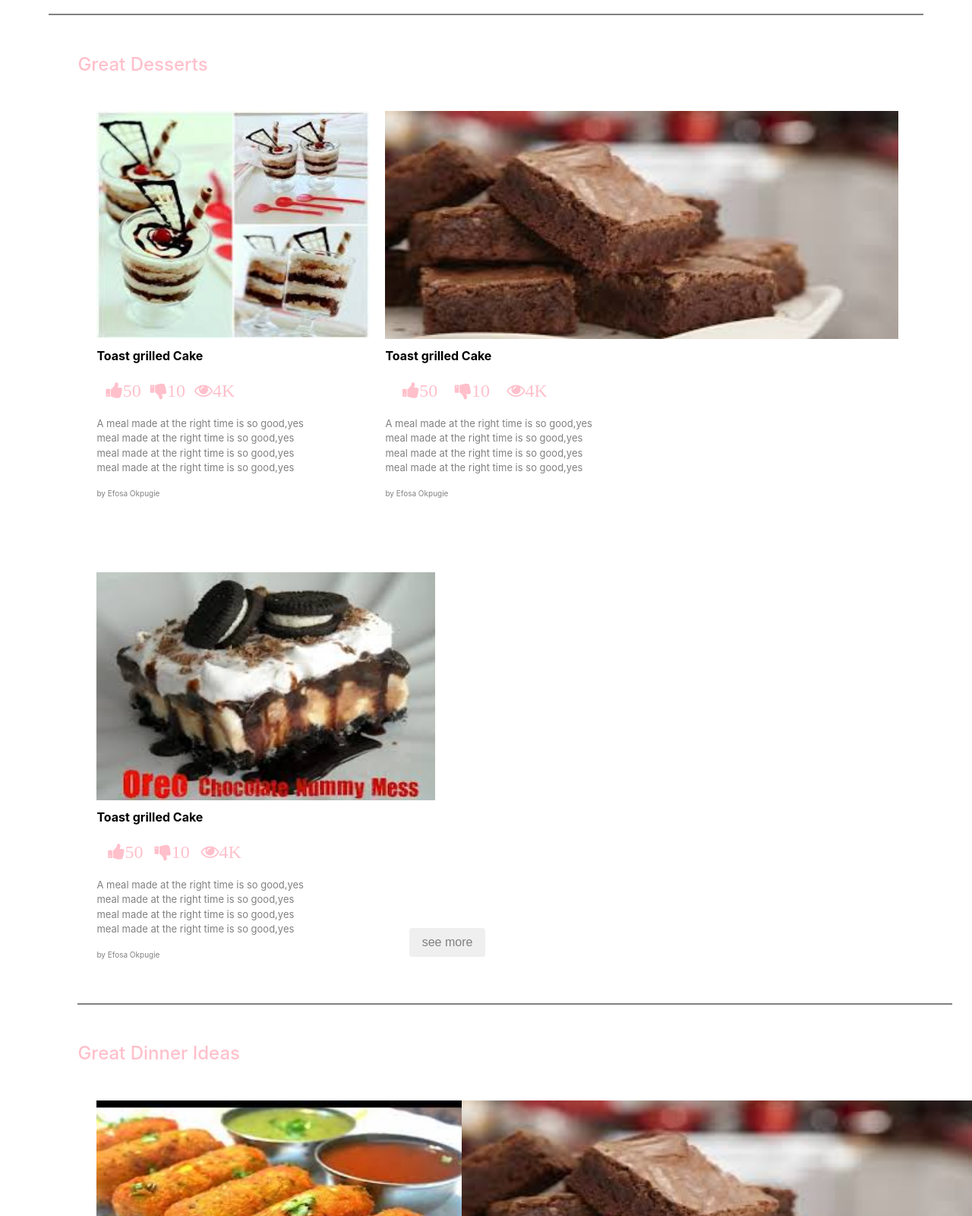
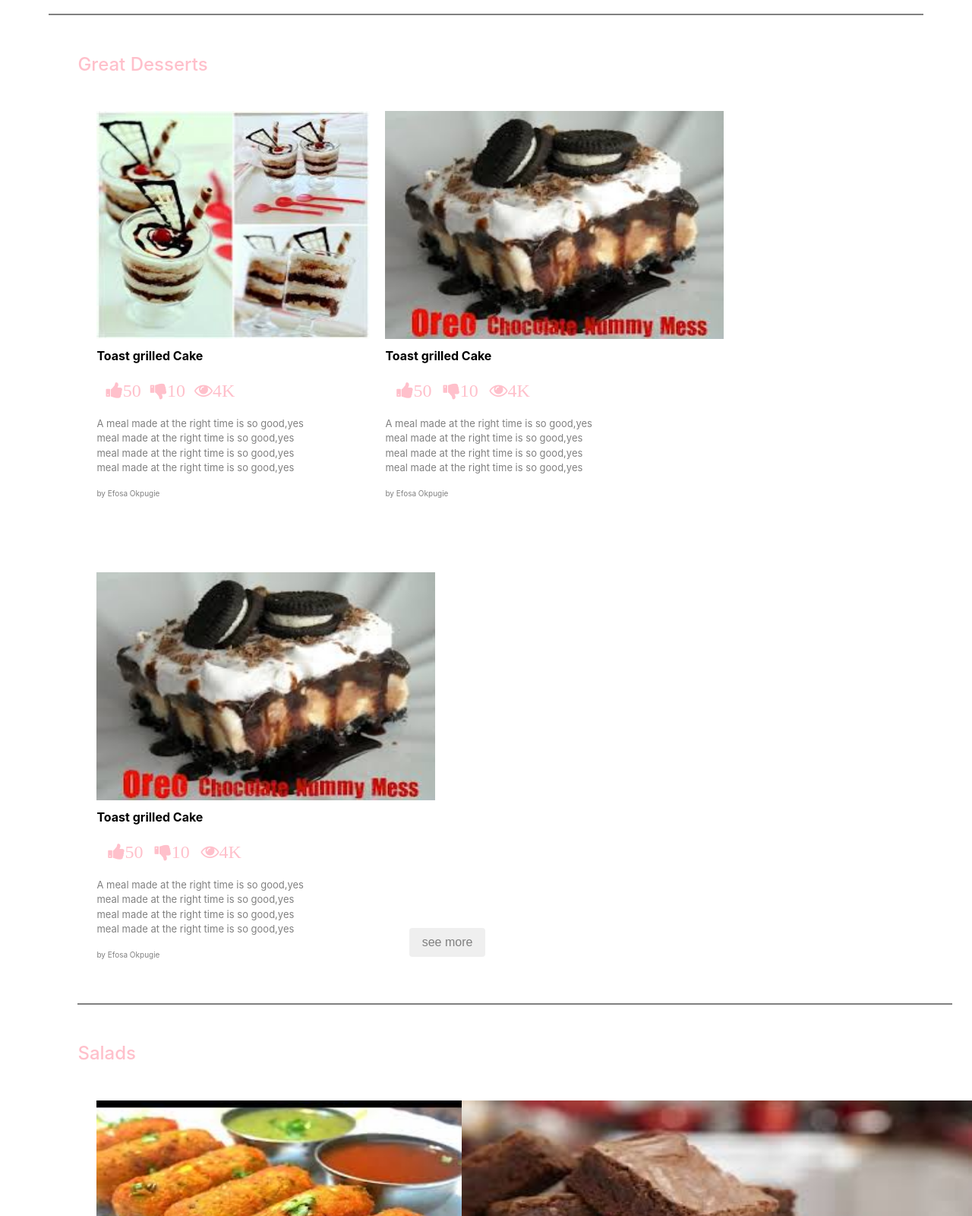
Before and after one commit to Efosaok/More-Recipes, a website: page index.html in a window 1280 px wide. Shown: the part 2516-4116 px from the top of the page at 76% size. Drawn offline with nearby package versions, Linux system fonts and the light colour scheme.

Commit message:
made changes to home page

```diff
--- a/index.html
+++ b/index.html
@@ -126,7 +126,7 @@
     		</div>
     		<div class="col-xs-4">
       			<div class="thumbnail">
-        			<a href="./Templates/productdetails.html"><img src="./Templates/images/image21.jpg" alt="Paris" data-toggle="modal" data-target="#myModal2"></a>
+        			<a href="./Templates/productdetails.html"><img src="./Templates/images/image22.jpg" alt="Paris" data-toggle="modal" data-target="#myModal2"></a>
         			<p class='name-of-recipe'><strong>Toast grilled Cake</strong></p>
         			<p class='star-level'><i class="fa fa-thumbs-up">50</i><i class="fa fa-thumbs-down">10</i><i class="fa fa-eye">4K</i></p>
         			<p class="description">A meal made at the right time is so good,yes<br> meal made at the right time is so good,yes<br> meal made at the right time is so good,yes<br> meal made at the right time is so good,yes</p>
@@ -153,7 +153,7 @@
 
     <div class="dinner">
     	<div class="view-heading">
-	       <h4 style="margin-top: 2%">Great Dinner Ideas</h4>
+	       <h4 style="margin-top: 2%">Salads</h4>
 		</div>
 		<div class="row desserts-catalog">
 			<div class="col-xs-4">
```
